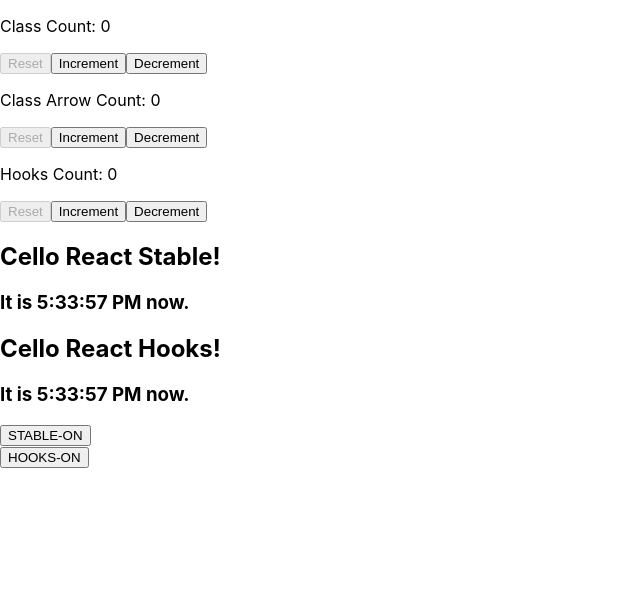
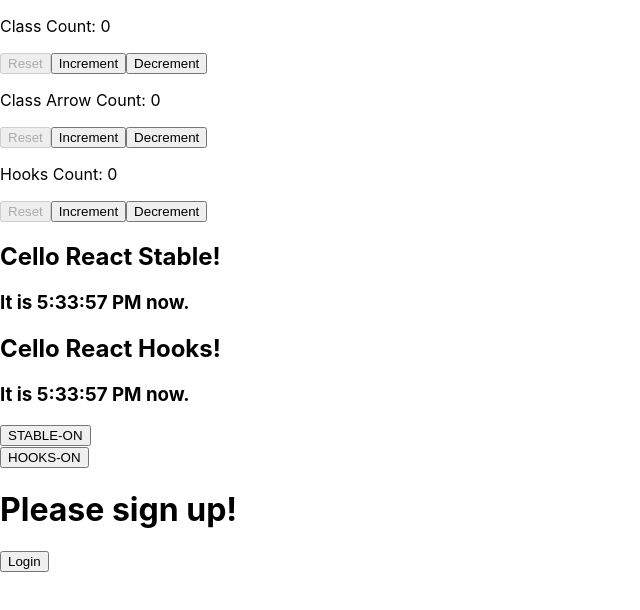
Before and after one commit to alfieqashwa/cello-hooks, a React (Create React App) app: page / in a window 1280 px wide. Shown: the top 610 px of the page, without its empty margins (0-640 px from the left). Built offline with nearby package versions, Linux system fonts and the light colour scheme.

Commit message:
Added LoginControl

```diff
--- a/src/App.jsx
+++ b/src/App.jsx
@@ -6,6 +6,7 @@
 import ClockHooks from './components/hooks/ClockHooks';
 import Toggle from './components/stable/Toggle';
 import ToggleHooks from './components/hooks/ToggleHooks';
+import LoginControl from './components/stable/LoginControl';
 
 
 export default () =>
@@ -25,4 +26,5 @@
     <div>
       <ToggleHooks />
     </div>
+    <div><LoginControl /></div>
   </div>
--- /dev/null
+++ b/src/components/stable/LoginControl.jsx
@@ -0,0 +1,69 @@
+import React, { Component } from 'react';
+
+export default class LoginControl extends Component {
+  constructor(props) {
+    super(props);
+    this.handleLoginClick = this.handleLoginClick.bind(this);
+    this.handleLogoutClick = this.handleLogoutClick.bind(this);
+
+    this.state = { isLoggedIn: false };
+  }
+
+  handleLoginClick() {
+    this.setState({ isLoggedIn: true })
+  }
+
+  handleLogoutClick() {
+    this.setState({ isLoggedIn: false })
+  }
+
+  render() {
+    const isLoggedIn = this.state.isLoggedIn;
+    let button;
+
+    if (isLoggedIn) {
+      button = <LogoutButton onClick={this.handleLogoutClick} />;
+    } else {
+      button = <LoginButton onClick={this.handleLoginClick} />;
+    }
+
+    return (
+      <div>
+        <Greeting isLoggedIn={isLoggedIn} />
+        {button}
+      </div>
+    );
+  }
+}
+
+function LoginButton(props) {
+  return (
+    <button onClick={props.onClick}>
+      Login
+    </button>
+  );
+}
+
+function LogoutButton(props) {
+  return (
+    <button onClick={props.onClick}>
+      Logout
+    </button>
+  );
+}
+
+function Greeting(props) {
+  const isLoggedIn = props.isLoggedIn;
+  if (isLoggedIn) {
+    return <UserGreeting />;
+  }
+  return <GuestGreeting />;
+}
+
+function UserGreeting(props) {
+  return <h1> Welcome back!</h1>;
+}
+
+function GuestGreeting(props) {
+  return <h1>Please sign up!</h1>;
+}
```
